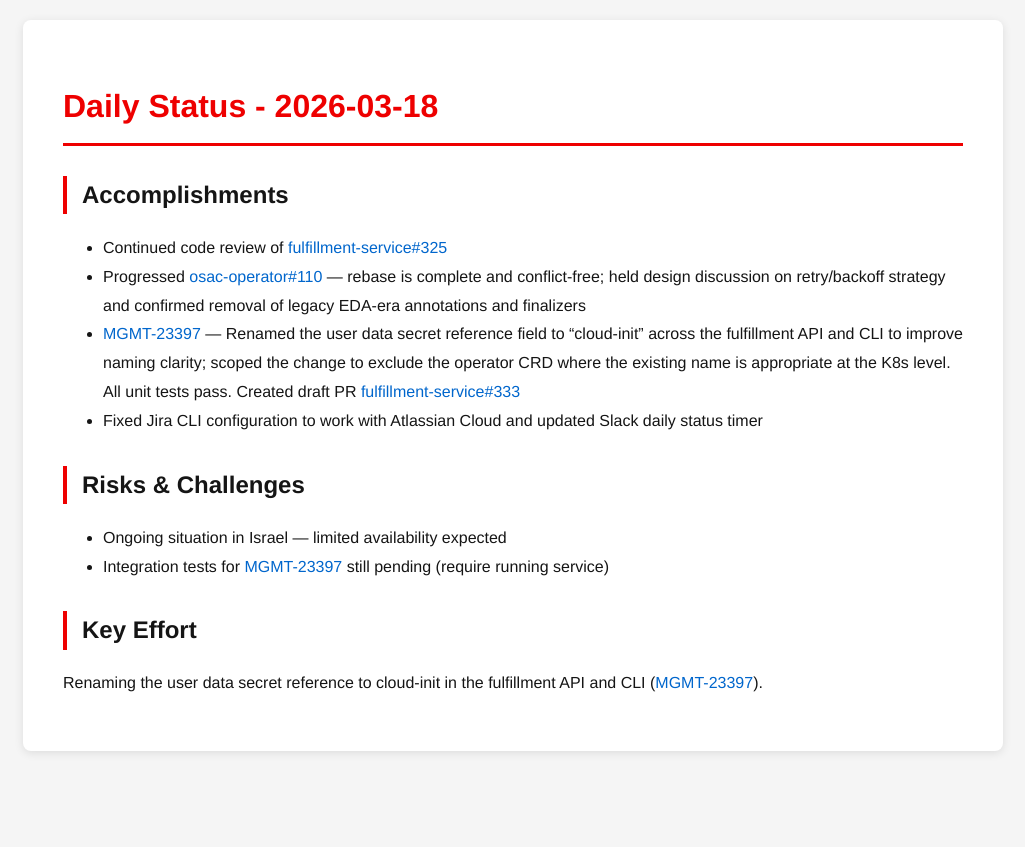
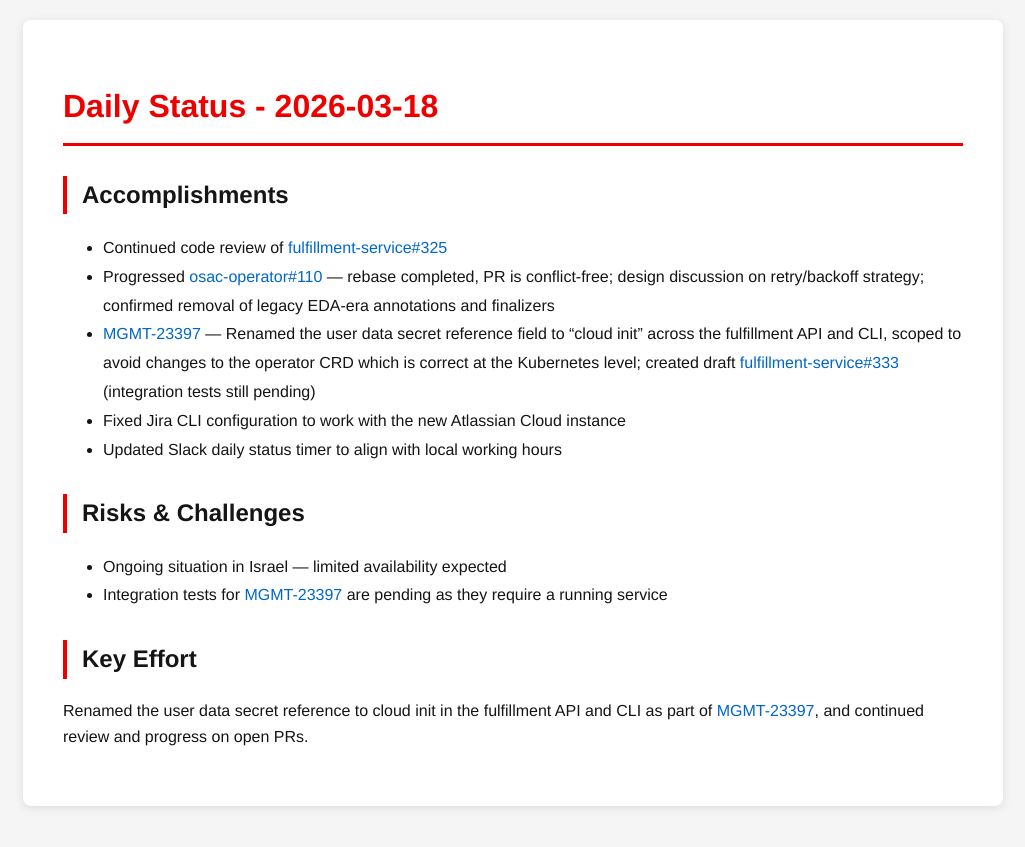
Before and after one commit to tzvatot/daily-status, a Jekyll site: the page built from 2026-03-18.md, in a window 1280 px wide. Shown: the top 847 px of the page, without its empty margins (127-1152 px from the left). Built offline with Jekyll 4.4.1, drawn with Linux system fonts in a browser that asks for light colours.

Commit message:
Daily status update - 2026-03-18

```diff
--- a/2026-03-18.md
+++ b/2026-03-18.md
@@ -8,13 +8,14 @@
 
 ## Accomplishments
 - Continued code review of [fulfillment-service#325](https://github.com/osac-project/fulfillment-service/pull/325)
-- Progressed [osac-operator#110](https://github.com/osac-project/osac-operator/pull/110) — rebase is complete and conflict-free; held design discussion on retry/backoff strategy and confirmed removal of legacy EDA-era annotations and finalizers
-- [MGMT-23397](https://issues.redhat.com/browse/MGMT-23397) — Renamed the user data secret reference field to "cloud-init" across the fulfillment API and CLI to improve naming clarity; scoped the change to exclude the operator CRD where the existing name is appropriate at the K8s level. All unit tests pass. Created draft PR [fulfillment-service#333](https://github.com/osac-project/fulfillment-service/pull/333)
-- Fixed Jira CLI configuration to work with Atlassian Cloud and updated Slack daily status timer
+- Progressed [osac-operator#110](https://github.com/osac-project/osac-operator/pull/110) — rebase completed, PR is conflict-free; design discussion on retry/backoff strategy; confirmed removal of legacy EDA-era annotations and finalizers
+- [MGMT-23397](https://issues.redhat.com/browse/MGMT-23397) — Renamed the user data secret reference field to "cloud init" across the fulfillment API and CLI, scoped to avoid changes to the operator CRD which is correct at the Kubernetes level; created draft [fulfillment-service#333](https://github.com/osac-project/fulfillment-service/pull/333) (integration tests still pending)
+- Fixed Jira CLI configuration to work with the new Atlassian Cloud instance
+- Updated Slack daily status timer to align with local working hours
 
 ## Risks & Challenges
 - Ongoing situation in Israel — limited availability expected
-- Integration tests for [MGMT-23397](https://issues.redhat.com/browse/MGMT-23397) still pending (require running service)
+- Integration tests for [MGMT-23397](https://issues.redhat.com/browse/MGMT-23397) are pending as they require a running service
 
 ## Key Effort
-Renaming the user data secret reference to cloud-init in the fulfillment API and CLI ([MGMT-23397](https://issues.redhat.com/browse/MGMT-23397)).
+Renamed the user data secret reference to cloud init in the fulfillment API and CLI as part of [MGMT-23397](https://issues.redhat.com/browse/MGMT-23397), and continued review and progress on open PRs.
```
